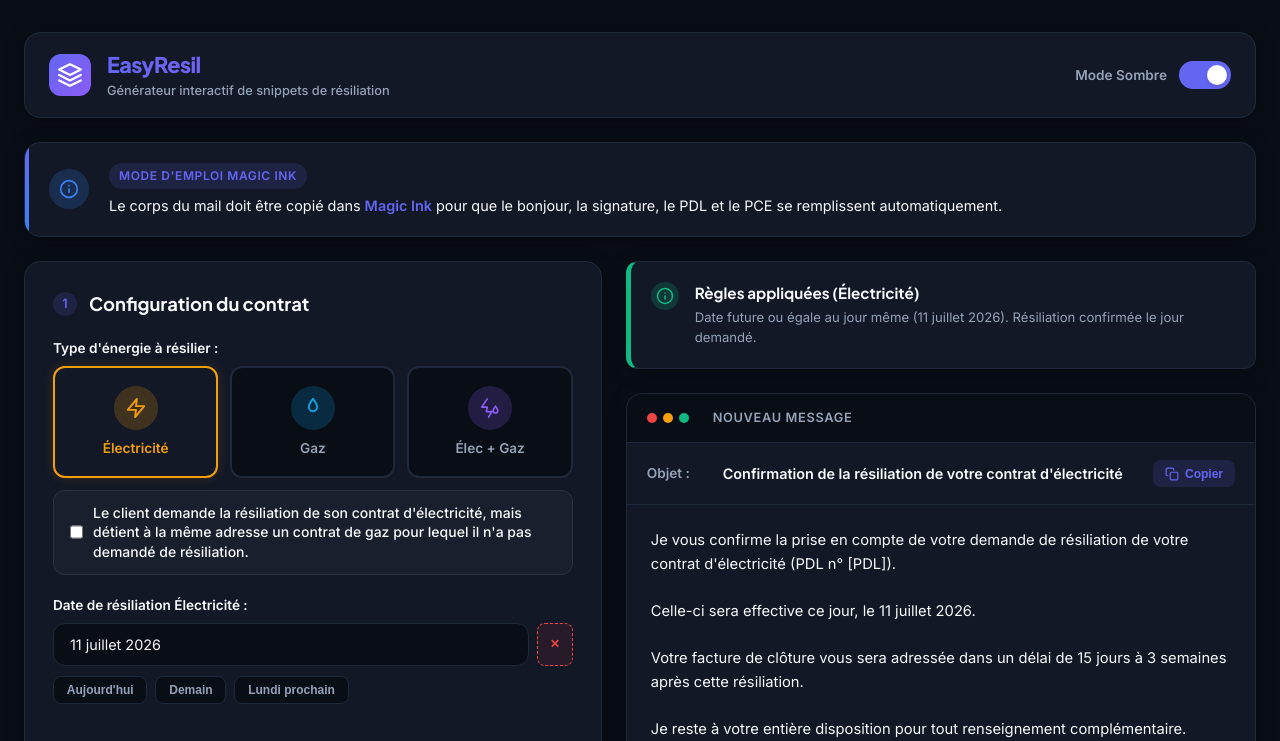
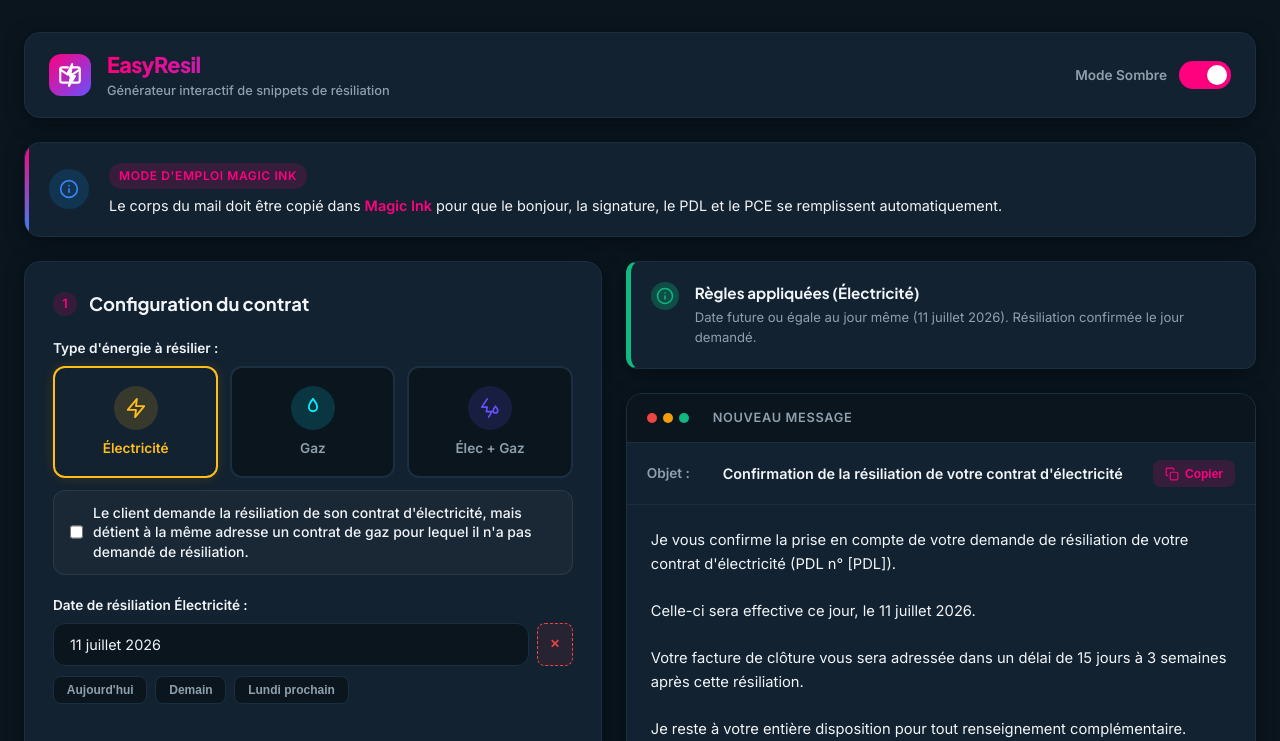
Before and after one commit to almoha73/AideResil, a plain HTML site: page index.html in a window 1280 px wide. Both pictures are taken after a click on the button "Toggle theme". Shown: the top 741 px of the page. Drawn offline with nearby package versions, Linux system fonts and the light colour scheme.

Commit message:
design: intégration du nouveau logo Option 1 et mise à jour du mode sombre aux couleurs Octopus Energy

```diff
--- a/index.html
+++ b/index.html
@@ -26,13 +26,12 @@
         <header class="app-header">
             <div class="brand">
                 <div class="brand-icon">
-                    <svg viewBox="0 0 24 24" fill="none" xmlns="http://www.w3.org/2000/svg">
-                        <path d="M12 2L2 7L12 12L22 7L12 2Z" stroke="currentColor" stroke-width="2"
-                            stroke-linejoin="round" />
-                        <path d="M2 17L12 22L22 17" stroke="currentColor" stroke-width="2" stroke-linecap="round"
-                            stroke-linejoin="round" />
-                        <path d="M2 12L12 17L22 12" stroke="currentColor" stroke-width="2" stroke-linecap="round"
-                            stroke-linejoin="round" />
+                    <svg viewBox="0 0 24 24" fill="none" stroke="currentColor" stroke-width="2" stroke-linecap="round" stroke-linejoin="round" xmlns="http://www.w3.org/2000/svg">
+                        <path d="M10 5H5a2 2 0 0 0-2 2v10a2 2 0 0 0 2 2h5" />
+                        <path d="M14 19h5a2 2 0 0 0 2-2V7a2 2 0 0 0-2-2h-5" />
+                        <path d="M3 7l7 4.67" />
+                        <path d="M21 7l-7 4.67" />
+                        <path d="M14 2L9.5 11h4L11 22l5.5-9h-4.5L14 2z" fill="currentColor" />
                     </svg>
                 </div>
                 <div class="brand-text">
--- a/style.css
+++ b/style.css
@@ -37,27 +37,31 @@
     --transition: all 0.25s cubic-bezier(0.4, 0, 0.2, 1);
 }
 
-/* Dark Theme Overrides */
+/* Dark Theme Overrides (Inspired by Octopus Energy) */
 [data-theme="dark"] {
-    --bg-app: #090d16;
-    --bg-card: #121826;
-    --text-main: #f8fafc;
-    --text-muted: #94a3b8;
-    --primary: #6366F1;
-    --primary-hover: #4F46E5;
-    --primary-soft: rgba(99, 102, 241, 0.15);
-    --border-color: #1e293b;
+    --bg-app: #0A151E;
+    --bg-card: #132230;
+    --text-main: #F1F5F9;
+    --text-muted: #8FA0AD;
+    --primary: #FF007F;
+    --primary-hover: #E60072;
+    --primary-soft: rgba(255, 0, 127, 0.15);
+    --border-color: #1B2F40;
 
-    --success-soft: rgba(16, 185, 129, 0.2);
-    --info-soft: rgba(59, 130, 246, 0.2);
+    --success-soft: rgba(0, 255, 163, 0.2);
+    --info-soft: rgba(13, 128, 216, 0.2);
     --warning-soft: rgba(245, 158, 11, 0.2);
 
-    --accent-elec-soft: rgba(245, 158, 11, 0.2);
-    --accent-gaz-soft: rgba(14, 165, 233, 0.2);
-    --accent-both-soft: rgba(139, 92, 246, 0.2);
+    /* Product Accent Colors */
+    --accent-elec: #FFBE1A;
+    --accent-elec-soft: rgba(255, 190, 26, 0.15);
+    --accent-gaz: #00F0FF;
+    --accent-gaz-soft: rgba(0, 240, 255, 0.15);
+    --accent-both: #6950FF;
+    --accent-both-soft: rgba(105, 80, 255, 0.15);
 
-    --shadow-main: 0 4px 20px -2px rgba(0, 0, 0, 0.4);
-    --shadow-hover: 0 10px 30px -5px rgba(0, 0, 0, 0.5);
+    --shadow-main: 0 4px 20px -2px rgba(0, 0, 0, 0.5);
+    --shadow-hover: 0 10px 30px -5px rgba(0, 0, 0, 0.6);
 }
 
 /* Reset & Global */
```
